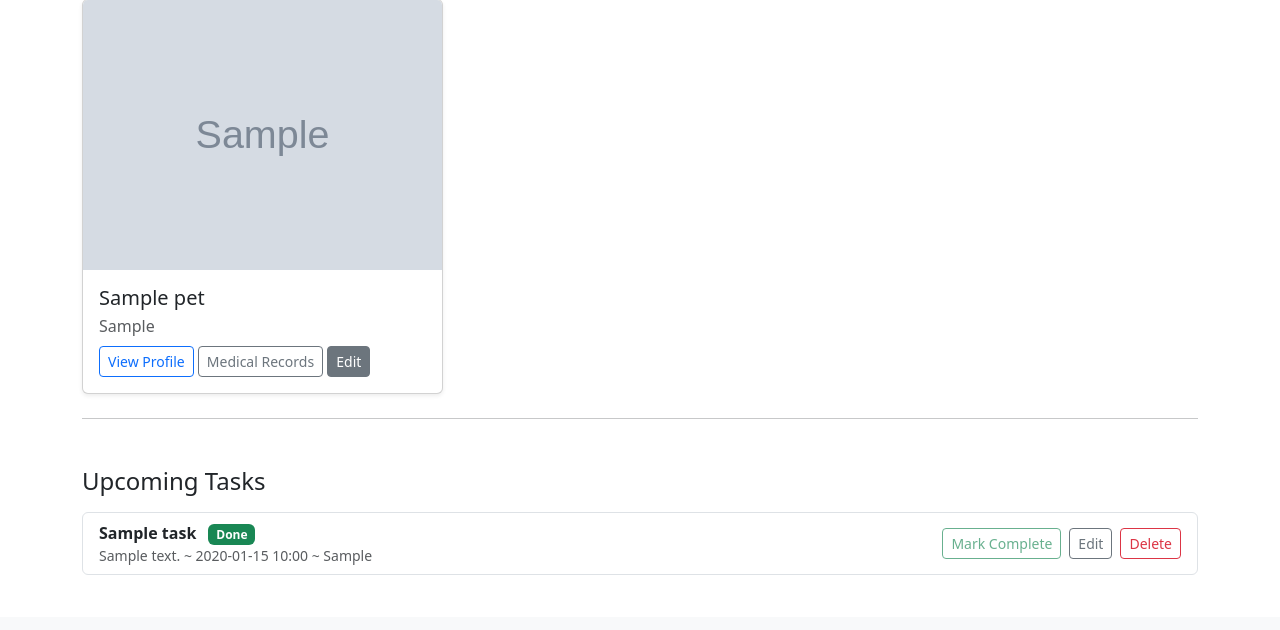
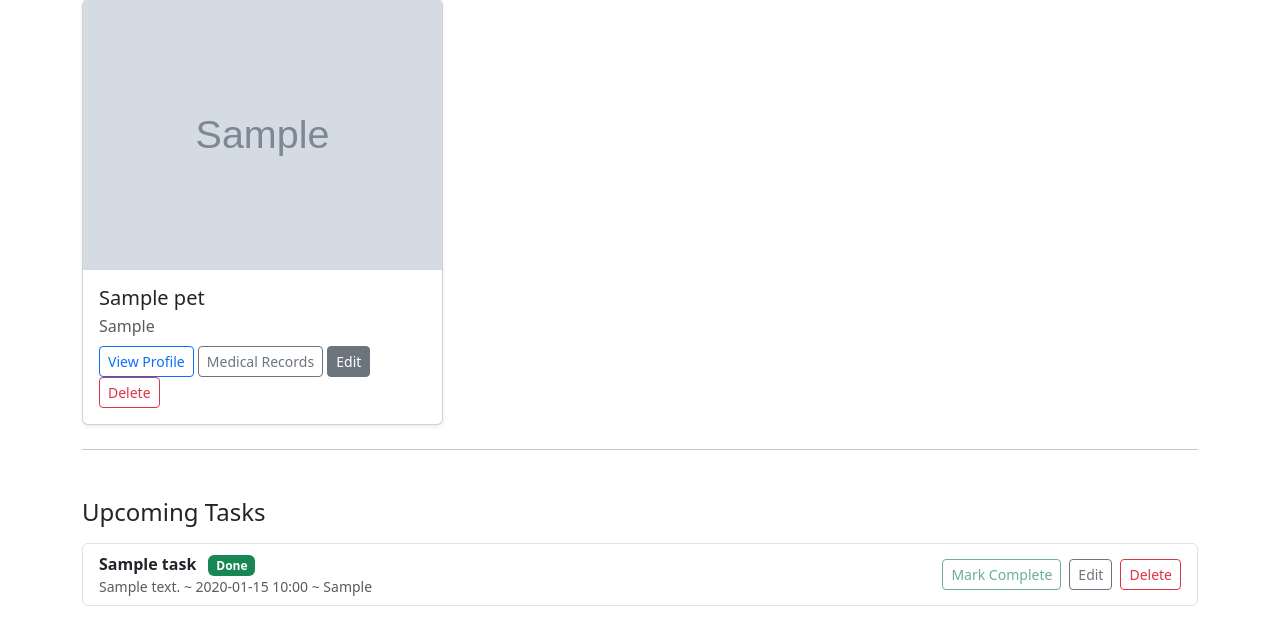
Before and after one commit to ShreyGK6/Purrfect_Planner, a Flask app: page / in a window 1280 px wide. Shown: the part 183-813 px from the top of the page. Before the commit the page ends 758 px from the top, so only its background shows below. Run offline with Flask 3, Linux system fonts and the light colour scheme; a user stored in the database is signed in; tables that the repository leaves empty hold one stand-in row (values such as "Sample post"); grey boxes marked "Sample" are stand-in pictures.

Commit message:
added jerome's delete pet

```diff
--- a/app.py
+++ b/app.py
@@ -351,6 +351,26 @@ def create_app():
         # GET: show the edit form with current data
         return render_template("edit_pet.html", pet=pet)
 
+    #jerome code - delete pet
+    @app.route("/pets/<int:pet_id>/delete", methods=["POST"])
+    @login_required
+    def delete_pet(pet_id):
+        # Make sures the pet belongs to the logged in user
+        pet = Pet.query.filter_by(id=pet_id, owner_id=current_user.id).first_or_404()
+
+        if pet.photo_path and pet.photo_path.startswith("/static/uploads/"):
+            old_fs_path = pet.photo_path.lstrip("/")
+            try:
+                os.remove(old_fs_path)
+            except OSError:
+                pass
+
+        db.session.delete(pet)
+        db.session.commit()
+
+        flash("Pet deleted successfully (and related tasks/records were removed).", "success")
+        return redirect(url_for("home"))
+
     @app.route("/register", methods = ['POST', "GET"])
     def register():
         if request.method == "POST":
--- a/templates/dashboard.html
+++ b/templates/dashboard.html
@@ -29,6 +29,12 @@
                 <a class="btn btn-outline-secondary btn-sm" href="{{ url_for('medical_records', pet_id=p.id) }}">Medical
                     Records</a>
                 <a class="btn btn-sm btn-secondary" href="{{ url_for('edit_pet', pet_id=p.id) }}">Edit</a>
+                 <form method="post" action="{{ url_for('delete_pet', pet_id=p.id) }}" class="d-inline"
+                    onsubmit="return confirm('Delete {{ p.name }}? This will also remove all tasks and medical records for this pet.');">
+                    <button type="submit" class="btn btn-sm btn-outline-danger">
+                        Delete
+                    </button>
+                </form>
             </div>
         </div>
     </div>
```
